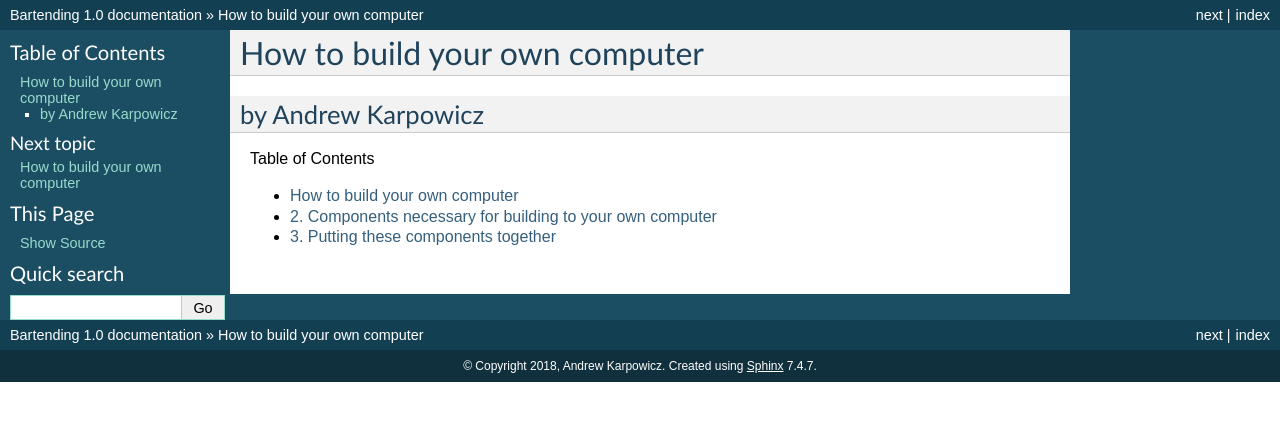
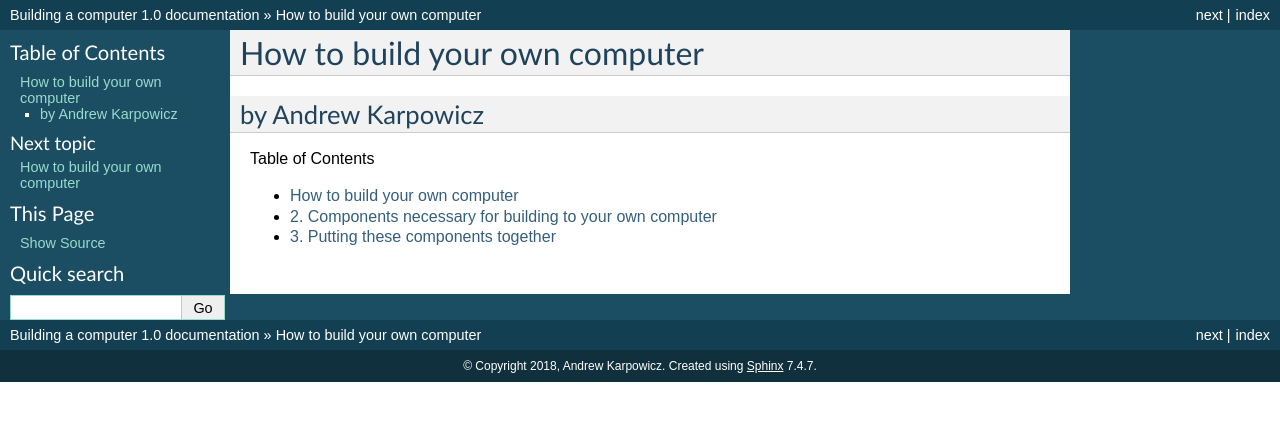
Before and after one commit to Donixs/FinalProject, a Sphinx documentation site: the page built from source/index.rst, in a window 1280 px wide. Shown: the top 421 px of the page. Built offline with Sphinx 7.4.7, drawn with Linux system fonts in a browser that asks for light colours.

Commit message:
Update conf.py

```diff
--- a/source/conf.py
+++ b/source/conf.py
@@ -18,7 +18,7 @@ source_suffix = '.rst'
 master_doc = 'index'
 
 # General information about the project.
-project = u'Bartending'
+project = u'Building a computer'
 copyright = u'2018, Andrew Karpowicz'
 author = u'Andrew Karpowicz'
 
```
